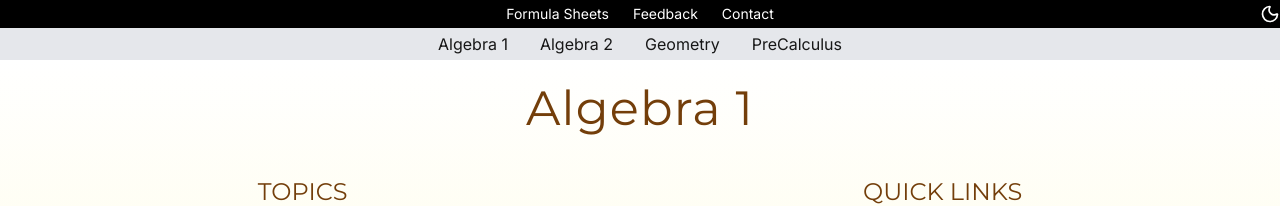
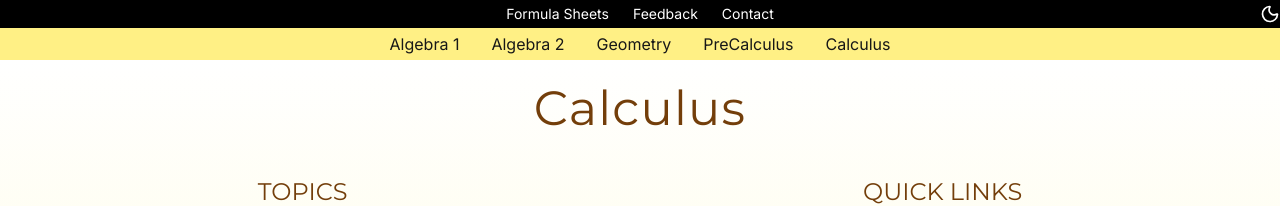
Before and after one commit to dakshs-07/math-notes, a Next.js app: page /math/Calculus in a window 1280 px wide. Shown: the top 206 px of the page. Built offline with nearby package versions, Linux system fonts and the light colour scheme.

Commit message:
fixed typo on calc page

```diff
--- a/app/math/Calculus/page.jsx
+++ b/app/math/Calculus/page.jsx
@@ -14,7 +14,7 @@ function page() {
       fontColor="text-yellow-900"
     >
       <div>
-        <h1 className="text-5xl text-center tracking-wide py-6">Algebra 1</h1>
+        <h1 className="text-5xl text-center tracking-wide py-6">Calculus</h1>
         <div className="flex justify-around">
           <div className="flex flex-col justify-center items-center gap-2">
             <h1 className="text-2xl my-5">TOPICS</h1>
--- a/components/Navbar.jsx
+++ b/components/Navbar.jsx
@@ -7,14 +7,16 @@ function Navbar() {
   let bgColor = "bg-white";
   if (pathname.startsWith("/math/Algebra1")) {
     bgColor = "bg-green-200";
-  } else if (pathname==="/math/Algebra2") {
+  } else if (pathname === "/math/Algebra2") {
     bgColor = "bg-red-300";
   } else if (pathname === "/math/Geometry") {
     bgColor = "bg-blue-300";
   } else if (pathname === "/math/PreCalc") {
     bgColor = "bg-violet-200";
+  } else if (pathname === "/math/Calculus") {
+    bgColor = "bg-yellow-200";
   } else {
-    bgColor = "bg-gray-200";
+    bgColor = "bg-gray-300";
   }
   const linkstyle = "hover:underline hover:opacity-70";
   return (
@@ -32,6 +34,9 @@ function Navbar() {
         <Link href="/math/PreCalc" className={linkstyle}>
           PreCalculus
         </Link>
+        <Link href="/math/Calculus" className={linkstyle}>
+          Calculus
+        </Link>
       </div>
     </div>
   );
```
Also changed, not shown: public/leebit.png (added).
